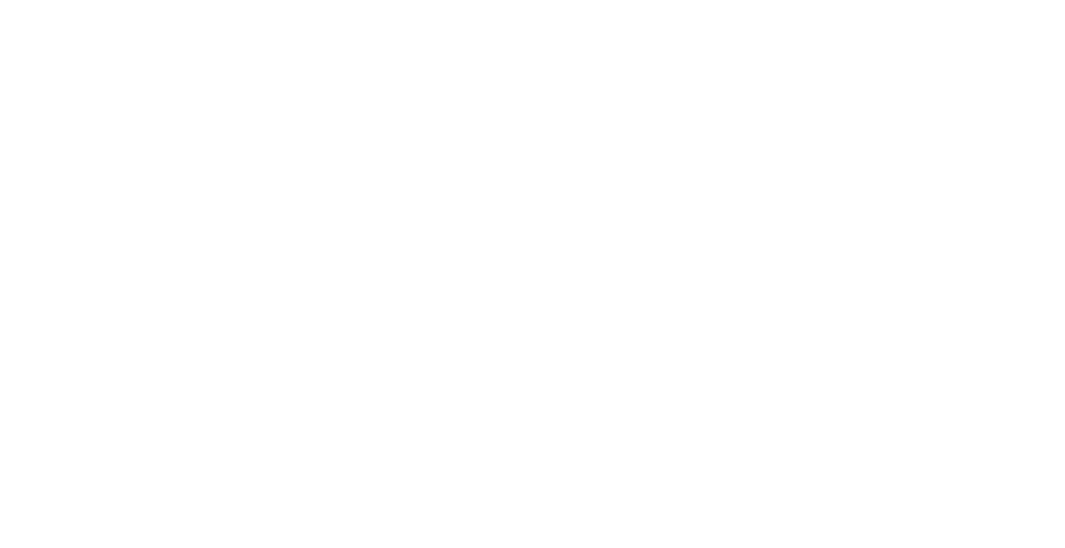
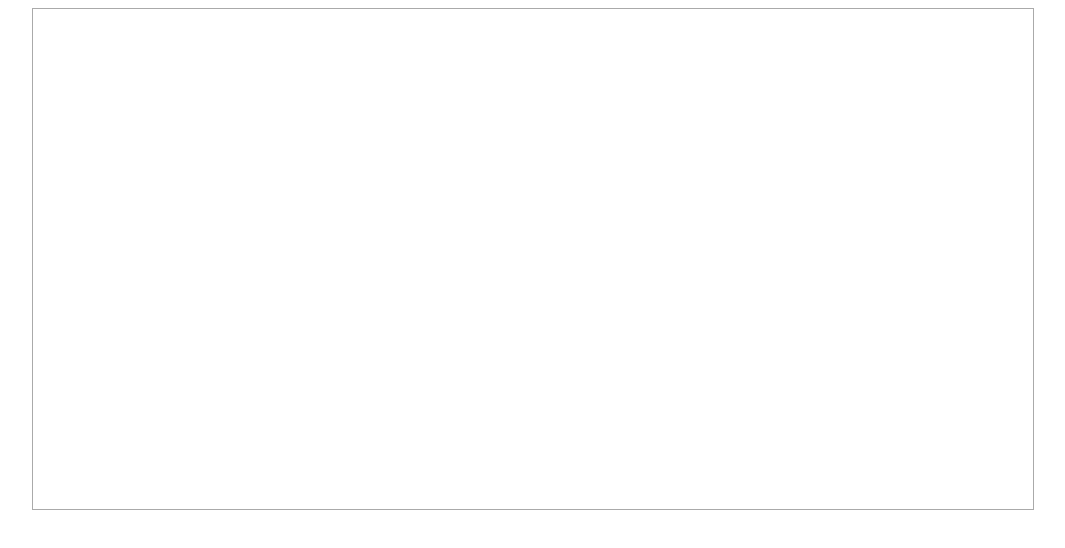
Before and after one commit to Trdack/Notes, a plain HTML site: page index.html in a window 1280 px wide. Shown: the whole page, without its empty margins (107-1172 px from the left). Drawn offline with Linux system fonts and the light colour scheme.

Commit message:
添加style.css文件

```diff
--- /dev/null
+++ b/css/style.css
@@ -0,0 +1,6 @@
+.main {
+    margin: 0 auto;
+    border: 1px solid #aaa;
+    width: 1000px;
+    height: 500px;
+}
--- a/index.html
+++ b/index.html
@@ -5,8 +5,9 @@
     <meta http-equiv="X-UA-Compatible" content="IE=edge">
     <meta name="viewport" content="width=device-width, initial-scale=1.0">
     <title>Document</title>
+    <link rel="stylesheet" href="./css/style.css">
 </head>
 <body>
-
+    <div class="main"></div>
 </body>
 </html>
```
